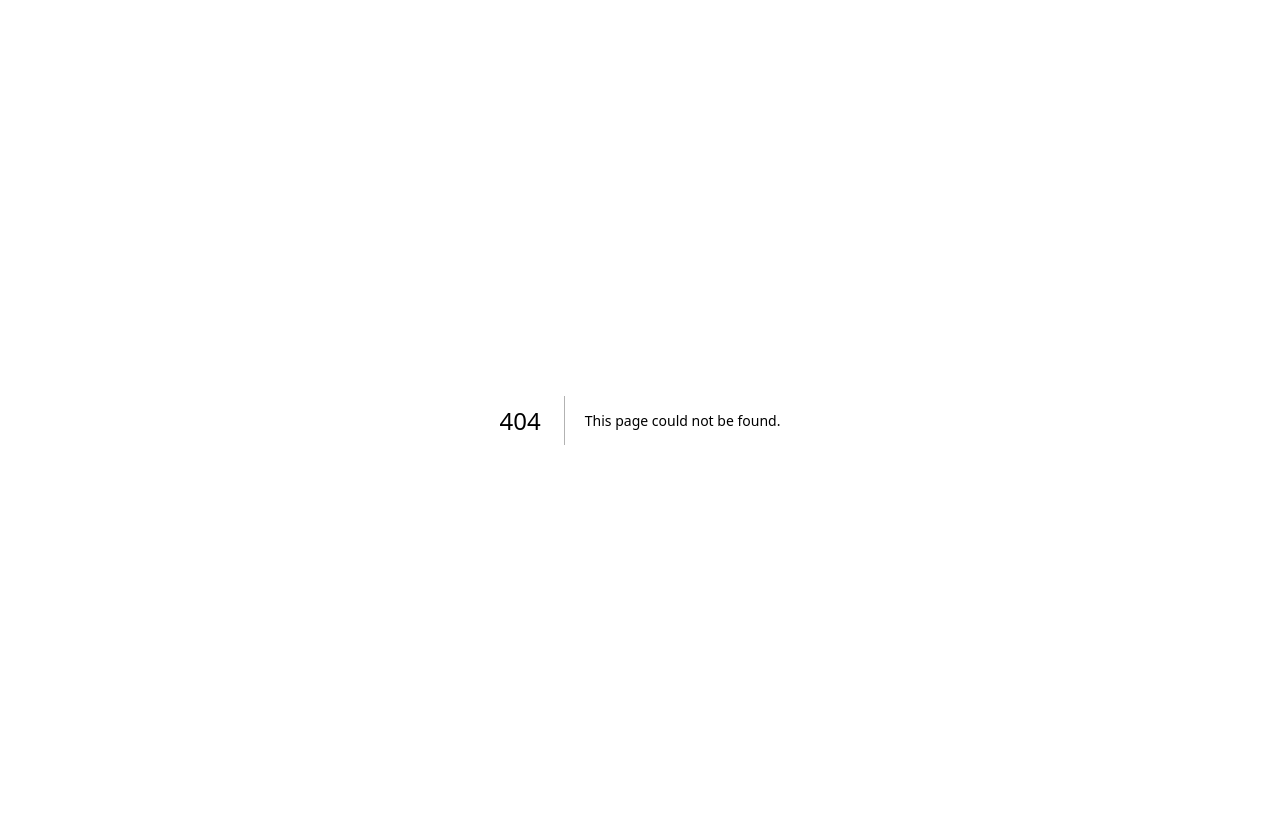
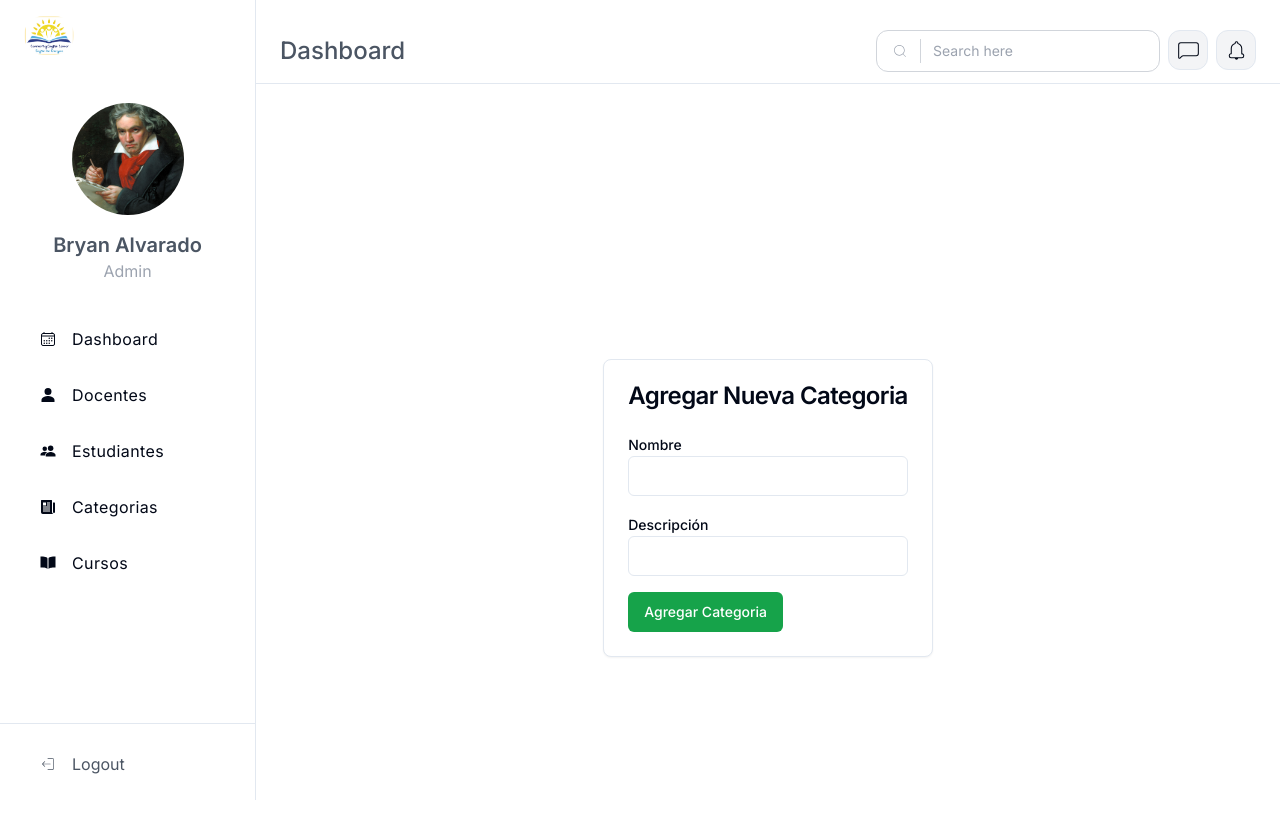
Before and after one commit to Bryan18-Alvarado/sira_frontend, a Next.js app: page /dashboard/categories/add in a window 1280 px wide. Before the commit this address had no page. Shown: the top 838 px of the page. Built offline with nearby package versions, Linux system fonts and the light colour scheme.

Commit message:
creando crud de categorias y realizando ajustes en tablas de cursos y formulario. funcional

```diff
--- /dev/null
+++ b/src/app/dashboard/categories/[id]/page.tsx
@@ -0,0 +1,19 @@
+import React from "react";
+import { Card, CardContent, CardHeader, CardTitle } from "@/components/ui/card";
+import { CategoriesEditForm } from "../../../../components/categories/categories-form";
+function CategoriesEditPage() {
+  return (
+    <div className="h-screen flex justify-center items-center shadow-sm">
+      <Card className="w-full max-w-6xl mx-auto">
+        <CardHeader>
+          <CardTitle>Editar categorias</CardTitle>
+        </CardHeader>
+        <CardContent>
+          <CategoriesEditForm />
+        </CardContent>
+      </Card>
+    </div>
+  );
+}
+
+export default CategoriesEditPage;
--- /dev/null
+++ b/src/app/dashboard/categories/add/page.tsx
@@ -0,0 +1,19 @@
+import React from "react";
+import { Card, CardContent, CardHeader, CardTitle } from "@/components/ui/card";
+import { CategoriesForm } from "../../../../components/categories/categories-form";
+function CategoriesAddPage() {
+  return (
+    <div className="h-screen flex justify-center items-center">
+      <Card>
+        <CardHeader>
+          <CardTitle>Agregar Nueva Categoria</CardTitle>
+        </CardHeader>
+        <CardContent>
+          <CategoriesForm />
+        </CardContent>
+      </Card>
+    </div>
+  );
+}
+
+export default CategoriesAddPage;
--- /dev/null
+++ b/src/app/dashboard/categories/page.tsx
@@ -0,0 +1,19 @@
+import React from "react";
+import { Card, CardContent, CardHeader, CardTitle } from "@/components/ui/card";
+import { CategoriesTable } from "../../../components/categories/categories-table";
+function CoursesTablePage() {
+  return (
+    <div className="container mx-auto py-8">
+      <Card className="w-full max-w-6xl mx-auto">
+        <CardHeader>
+          <CardTitle>Tabla de categorias</CardTitle>
+        </CardHeader>
+        <CardContent>
+          <CategoriesTable />
+        </CardContent>
+      </Card>
+    </div>
+  );
+}
+
+export default CoursesTablePage;
--- a/src/components/Sidebar.tsx
+++ b/src/components/Sidebar.tsx
@@ -5,6 +5,7 @@ import {
   IoCalendarOutline,
   IoCheckboxOutline,
   IoListOutline,
+  IoNewspaperSharp,
   IoPeopleSharp,
   IoPersonSharp,
 } from "react-icons/io5";
@@ -29,6 +30,11 @@ const menuItems = [
     path: "/dashboard/students",
   },
   {
+    icon: <IoNewspaperSharp />,
+    title: "Categorias",
+    path: "/dashboard/categories",
+  },
+  {
     icon: <IoBookSharp />,
     title: "Cursos",
     path: "/dashboard/courses",
@@ -42,26 +48,27 @@ export const Sidebar = () => {
     >
       <div>
         <div className="-mx-6 px-6 py-4">
-          <Link href="#" title="home">
+          <Link href="/" title="home">
             <Image
-              src="https://images.vexels.com/media/users/3/147726/isolated/svg/3c35c23c922833a71a94e7d5faf28b88.svg"
-              alt="tailus logo"
+              src="/images/logo.png"
+              alt="logo"
               width={50}
               height={50}
+              className="rounded-full"
             />
           </Link>
         </div>
 
         <div className="mt-8 text-center">
           <Image
-            src="https://wallpapers.com/images/high/camila-cabello-close-up-shot-vi4rwv9t7y8pv91f.webp"
+            src="/images/beethoven.jpg"
             width={150}
             height={150}
             alt="Profile"
             className="w-10 h-10 m-auto rounded-full object-cover lg:w-28 lg:h-28"
           />
           <h5 className="hidden mt-4 text-xl font-semibold text-gray-600 lg:block">
-            Katia Silva
+            Bryan Alvarado
           </h5>
           <span className="hidden text-gray-400 lg:block">Admin</span>
         </div>
--- /dev/null
+++ b/src/components/categories/categories-form.tsx
@@ -0,0 +1,89 @@
+"use client";
+import { useForm } from "react-hook-form";
+import { CategoriesData } from "../../interface/categories.interface";
+import { useParams, useRouter } from "next/navigation";
+import { addCategory, updateCategory } from "../../app/api/categories.api";
+import { Label } from "../ui/label";
+import { Input } from "../ui/input";
+import { Button, buttonVariants } from "../ui/button";
+
+export const metadata = {
+  title: "Agregar Categoria",
+  description: "Agregar una nueva categoria al sistema",
+};
+
+export function CategoriesForm() {
+  const { register, handleSubmit, setValue } = useForm<CategoriesData>();
+  const router = useRouter();
+
+  const onSubmit = handleSubmit(async (data) => {
+    await addCategory(data);
+    router.push("/dashboard/categories");
+    router.refresh();
+  });
+
+  return (
+    <form onSubmit={onSubmit} className="space-y-4">
+      <div className="grid gap-4">
+        <div>
+          <Label htmlFor="nombre">Nombre</Label>
+          <Input
+            id="nombre"
+            {...register("nombre", { required: "El nombre es requerido" })}
+          />
+        </div>
+        <div>
+          <Label htmlFor="descripcion">Descripción</Label>
+          <Input
+            id="descripcion"
+            {...register("descripcion", {
+              required: "La descripción es requerida",
+            })}
+          />
+        </div>
+      </div>
+      <Button type="submit" className={buttonVariants({ variant: "agregar" })}>
+        Agregar Categoria
+      </Button>
+    </form>
+  );
+}
+
+export function CategoriesEditForm() {
+  const { id } = useParams();
+  const router = useRouter();
+
+  const { register, handleSubmit, setValue } = useForm<CategoriesData>();
+
+  const onSubmit = handleSubmit(async (data) => {
+    await updateCategory(data, Number(id));
+    router.push("/dashboard/categories");
+    router.refresh();
+  });
+
+  return (
+    <form onSubmit={onSubmit} className="space-y-4">
+      <div className="grid gap-4">
+        <div>
+          <Label htmlFor="nombre">Nombre</Label>
+          <Input
+            id="nombre"
+            {...register("nombre", { required: "El nombre es requerido" })}
+          />
+        </div>
+        <div>
+          <Label htmlFor="descripcion">Descripción</Label>
+          <Input
+            id="descripcion"
+            {...register("descripcion", {
+              required: "La descripción es requerida",
+            })}
+          />
+        </div>
+      </div>
+      <Button type="submit" className={buttonVariants({ variant: "agregar" })}>
+        Actualizar Categoria
+      </Button>
+    </form>
+  );
+}
--- /dev/null
+++ b/src/components/categories/categories-table.tsx
@@ -0,0 +1,105 @@
+"use client";
+
+import { Categories } from "../../interface/categories.interface";
+import { Button, buttonVariants } from "@/components/ui/button";
+import Link from "next/link";
+import {
+  Table,
+  TableBody,
+  TableCell,
+  TableHead,
+  TableHeader,
+  TableRow,
+} from "@/components/ui/table";
+import { PiPlusCircleBold } from "react-icons/pi";
+import { BiPencil, BiTrash } from "react-icons/bi";
+import { useEffect, useState } from "react";
+import { deleteCategory, getAllCategories } from "../../app/api/categories.api";
+interface CategoriesResponse {
+  data: Categories[];
+  total: number;
+}
+
+export function CategoriesTable() {
+  const [offset, setOffset] = useState(0);
+  const [limit] = useState(3);
+  const [categoriesData, setCategoriesData] = useState<CategoriesResponse>({
+    data: [],
+    total: 0,
+  });
+
+  const loadCategories = async (newOffset: number) => {
+    // Replace with your API call to fetch categories
+    const result = await getAllCategories(newOffset, limit);
+    setCategoriesData(result);
+    setOffset(newOffset);
+  };
+
+  useEffect(() => {
+    loadCategories(0);
+  }, []);
+
+  return (
+    <div className="space-y-4">
+      <div className="flex justify-end">
+        <Link
+          href="/dashboard/categories/add"
+          className={buttonVariants({ variant: "agregar" })}
+        >
+          <PiPlusCircleBold className="mr-2 h-4 w-4" />
+          Agregar categoria
+        </Link>
+      </div>
+      <div className="rounded-md border">
+        <Table>
+          <TableHeader>
+            <TableRow className="text-sm">
+              <TableHead>ID</TableHead>
+              <TableHead>Nombre</TableHead>
+              <TableHead>Descripción</TableHead>
+              <TableHead>Estado</TableHead>
+            </TableRow>
+          </TableHeader>
+          <TableBody>
+            {categoriesData.data.map((category) => (
+              <TableRow key={category.id}>
+                <TableCell>{category.id}</TableCell>
+                <TableCell>{category.nombre}</TableCell>
+                <TableCell>{category.descripcion}</TableCell>
+                <TableCell>{category.status ? "Activo" : "Inactivo"}</TableCell>
+                <TableCell className="text-right">
+                  <div className="flex gap-2 justify-end">
+                    <Link href={`/dashboard/categories/${category.id}`}>
+                      <Button
+                        size="sm"
+                        className="bg-blue-600 text-white hover:bg-blue-700"
+                      >
+                        <BiPencil className="h-4 w-4" />
+                        Editar
+                      </Button>
+                    </Link>
+                    <Button
+                      size="sm"
+                      className="bg-destructive text-destructive-foreground"
+                      onClick={async () => {
+                        await deleteCategory(category.id);
+                        setCategoriesData((prev) => ({
+                          ...prev,
+                          data: prev.data.filter((c) => c.id !== category.id),
+                          total: prev.total - 1,
+                        }));
+                      }}
+                    >
+                      <BiTrash className="h-4 w-4" />
+                      Eliminar
+                    </Button>
+                  </div>
+                </TableCell>
+              </TableRow>
+            ))}
+          </TableBody>
+        </Table>
+      </div>
+    </div>
+  );
+}
--- a/src/components/courses/courses-form.tsx
+++ b/src/components/courses/courses-form.tsx
@@ -203,7 +203,7 @@ export function CourseEditForm() {
   const { id } = useParams();
   const router = useRouter();
 
-  const { register, handleSubmit, setValue } = useForm<CoursesData>();
+  const { register, handleSubmit } = useForm<CoursesData>();
 
   const onSubmit = handleSubmit(async (data) => {
     await updateCourse(data, Number(id));
--- a/src/components/courses/courses-table.tsx
+++ b/src/components/courses/courses-table.tsx
@@ -68,6 +68,7 @@ export function CoursesTable() {
               <TableHead>cupos disponibles</TableHead>
               <TableHead>requisitos</TableHead>
               <TableHead>precio</TableHead>
+              <TableHead>Estado</TableHead>
               <TableHead className="text-right">Acciones</TableHead>
             </TableRow>
           </TableHeader>
@@ -94,6 +95,7 @@ export function CoursesTable() {
                 <TableCell>{course.cupos_disponibles}</TableCell>
                 <TableCell>{course.requisitos}</TableCell>
                 <TableCell>{course.precio}</TableCell>
+                <TableCell>{course.status ? "Activo" : "Inactivo"}</TableCell>
                 <TableCell className="text-right">
                   <div className="flex gap-2 justify-end">
                     <Link href={`/dashboard/courses/${course.id}`}>
```
Also changed, not shown: public/images/beethoven.jpg (added), public/images/logo.png (added).
